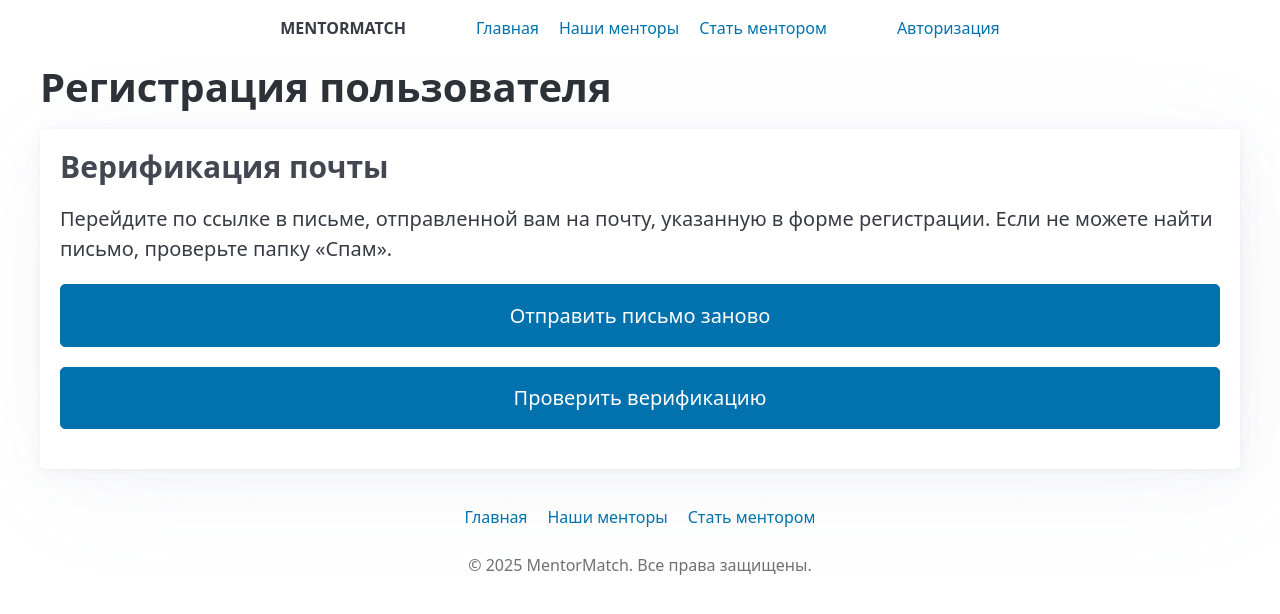
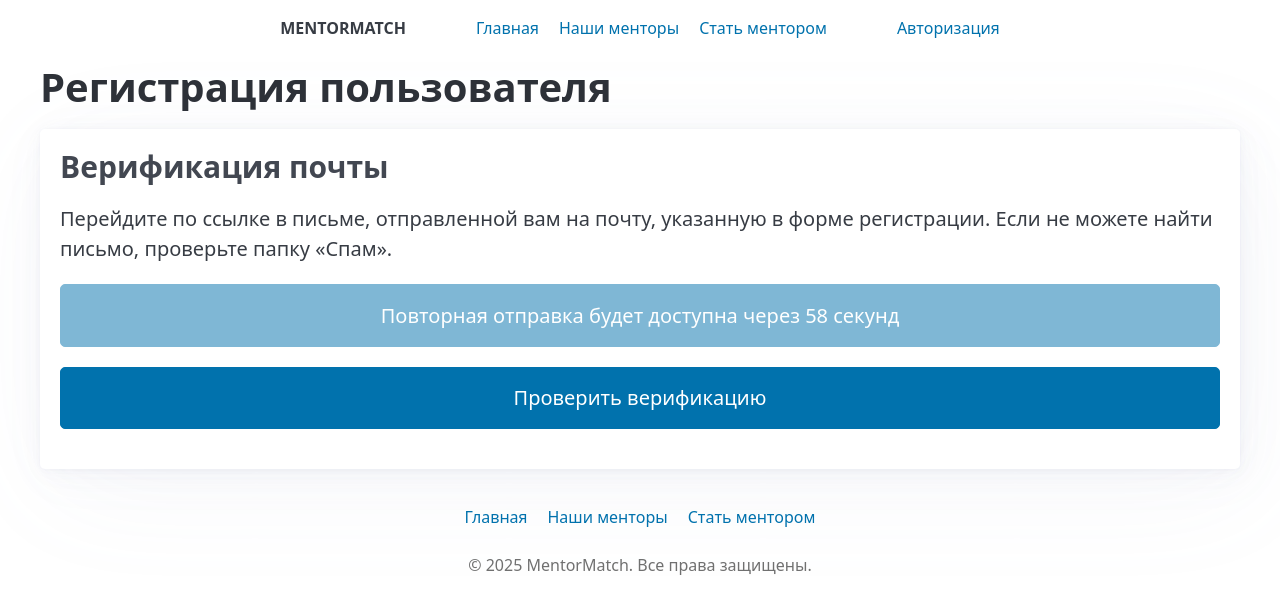
Before and after one commit to Tiver211/MentorMatch, a SvelteKit app in the folder web/: page /signup in a window 1280 px wide. Both pictures are taken after typing "Sample", "Sample", "5", "Sample", "Sample", "name@example.com" into the empty fields and a click on the button "Завершить регистрацию". Shown: the top 614 px of the page. Built offline with nearby package versions, Linux system fonts and the light colour scheme.

Commit message:
feat(web): add timeout for resending email verification message

```diff
--- a/web/src/routes/signup/+page.svelte
+++ b/web/src/routes/signup/+page.svelte
@@ -1,10 +1,22 @@
 <script lang="ts">
-	let verificationAwaiting = $state(false);
+	import { watch } from 'runed';
+
+	let isVerificationWindowShown = $state(false);
+	let resendTimer = $state(60);
+
+	watch([() => isVerificationWindowShown], () => {
+		if (isVerificationWindowShown) {
+			window.scrollTo(0, 0);
+			setInterval(() => {
+				resendTimer--;
+			}, 1000);
+		}
+	});
 </script>
 
 <h1>Регистрация пользователя</h1>
 
-{#if !verificationAwaiting}
+{#if !isVerificationWindowShown}
 	<form action="/signup" method="POST">
 		<h3>Личная информация</h3>
 		<fieldset class="grid">
@@ -43,8 +55,7 @@
 		<button
 			type="submit"
 			onclick={() => {
-				verificationAwaiting = true;
-				window.scrollTo(0, 0);
+				isVerificationWindowShown = true;
 			}}>Завершить регистрацию</button
 		>
 	</form>
@@ -55,12 +66,22 @@
 			Перейдите по ссылке в письме, отправленной вам на почту, указанную в форме регистрации. Если
 			не можете найти письмо, проверьте папку «Спам».
 		</p>
-		<input type="button" value="Отправить письмо заново" onclick={() => {}} />
+		<input
+			type="button"
+			value={resendTimer <= 0
+				? 'Отправить письмо заново'
+				: 'Повторная отправка будет доступна через ' + resendTimer + ' секунд'}
+			disabled={resendTimer > 0}
+			onclick={() => {
+				resendTimer = 60;
+			}}
+		/>
 		<input
 			type="button"
 			value="Проверить верификацию"
 			onclick={() => {
 				localStorage.setItem('loggedIn', 'true');
+				window.location.href = '/';
 			}}
 		/>
 	</article>
```
